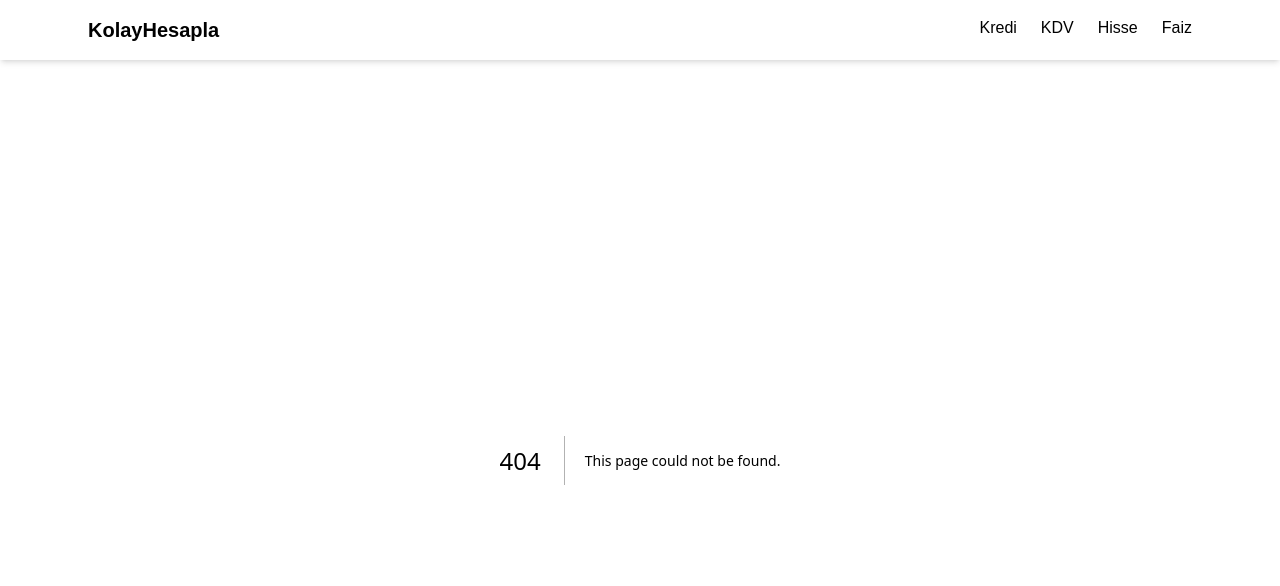
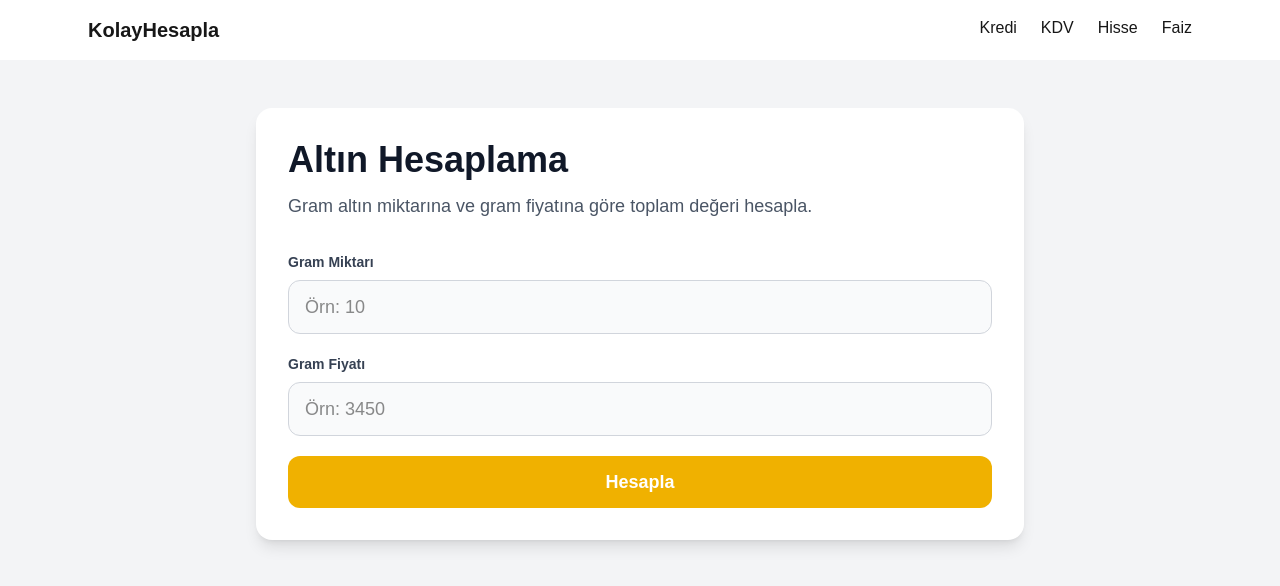
Before and after one commit to erkanckr455/kolayhesapla, a Next.js app: page /altin-hesaplama in a window 1280 px wide. Before the commit this address had no page. Shown: the top 586 px of the page. Built offline with nearby package versions, Linux system fonts and the light colour scheme.

Commit message:
altin hesaplama sayfasi eklendi

```diff
--- /dev/null
+++ b/app/altin-hesaplama/page.tsx
@@ -0,0 +1,70 @@
+"use client"
+
+import { useState } from "react"
+import CalculatorLayout from "../components/CalculatorLayout"
+
+export default function Page() {
+  const [toplam, setToplam] = useState("")
+
+  function hesapla() {
+    const gram = Number((document.getElementById("gram") as HTMLInputElement).value)
+    const gramFiyat = Number((document.getElementById("gramFiyat") as HTMLInputElement).value)
+
+    if (!gram || !gramFiyat) {
+      setToplam("Lütfen tüm alanları doldur")
+      return
+    }
+
+    const sonuc = gram * gramFiyat
+    setToplam(sonuc.toFixed(2) + " TL")
+  }
+
+  return (
+    <CalculatorLayout
+      title="Altın Hesaplama"
+      description="Gram altın miktarına ve gram fiyatına göre toplam değeri hesapla."
+    >
+      <div className="space-y-5">
+        <div>
+          <label className="block text-sm font-semibold text-gray-700 mb-2">
+            Gram Miktarı
+          </label>
+          <input
+            id="gram"
+            type="number"
+            placeholder="Örn: 10"
+            className="w-full rounded-xl border border-gray-300 bg-gray-50 px-4 py-3 text-lg outline-none focus:border-blue-500 focus:bg-white"
+          />
+        </div>
+
+        <div>
+          <label className="block text-sm font-semibold text-gray-700 mb-2">
+            Gram Fiyatı
+          </label>
+          <input
+            id="gramFiyat"
+            type="number"
+            placeholder="Örn: 3450"
+            className="w-full rounded-xl border border-gray-300 bg-gray-50 px-4 py-3 text-lg outline-none focus:border-blue-500 focus:bg-white"
+          />
+        </div>
+
+        <button
+          onClick={hesapla}
+          className="w-full rounded-xl bg-yellow-500 py-3 text-lg font-semibold text-white transition hover:bg-yellow-600"
+        >
+          Hesapla
+        </button>
+      </div>
+
+      {toplam && (
+        <div className="mt-8 rounded-2xl border border-yellow-200 bg-yellow-50 p-5">
+          <p className="text-lg font-semibold text-yellow-900 mb-3">Sonuç</p>
+          <div className="space-y-2 text-gray-800">
+            <p><strong>Toplam Değer:</strong> {toplam}</p>
+          </div>
+        </div>
+      )}
+    </CalculatorLayout>
+  )
+}
--- a/app/page.tsx
+++ b/app/page.tsx
@@ -79,6 +79,14 @@ export default function Home() {
               Yüzde artış ve indirim hesapla
             </p>
           </a>
+<a href="/altin-hesaplama" className="bg-white p-6 rounded-xl shadow hover:shadow-xl transition">
+  <h3 className="text-xl font-semibold mb-2">
+    Altın Hesaplama
+  </h3>
+  <p className="text-gray-500">
+    Gram altının toplam değerini hesapla
+  </p>
+</a>
 
         </div>
 
```
